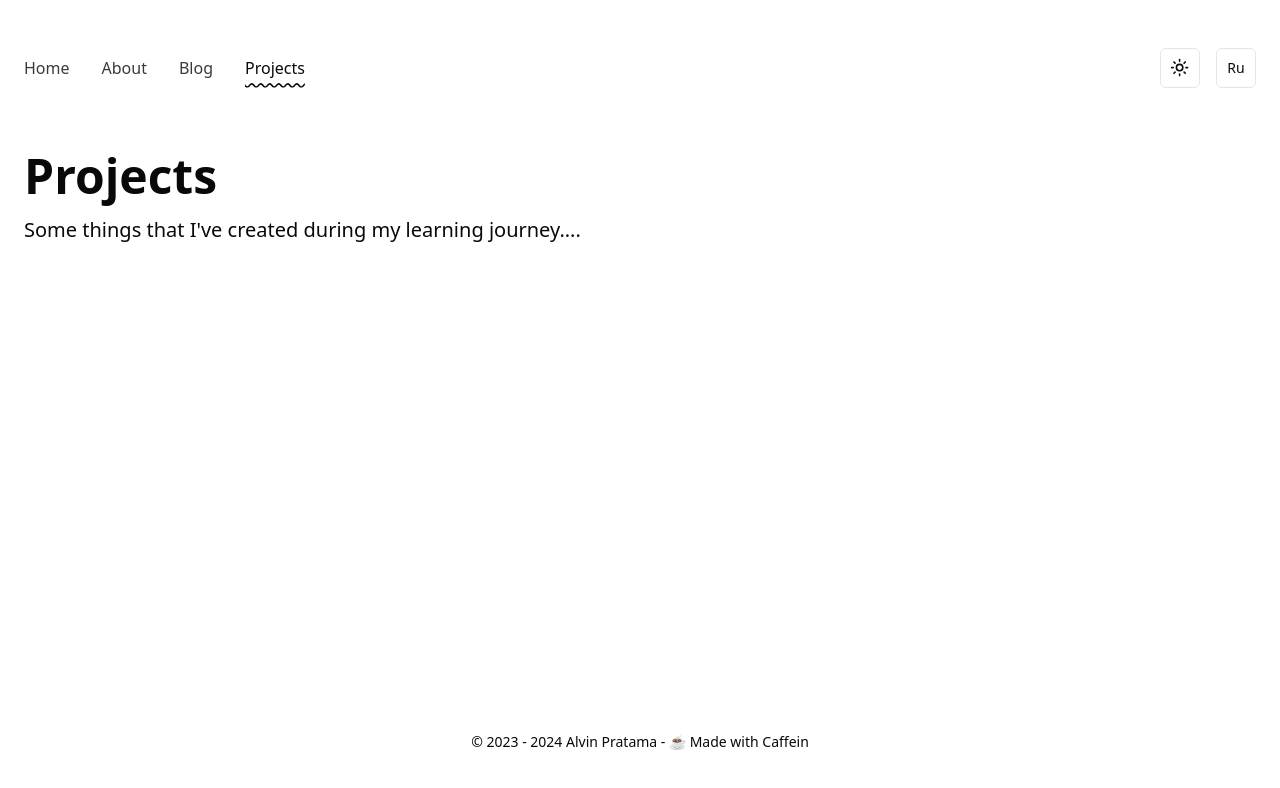
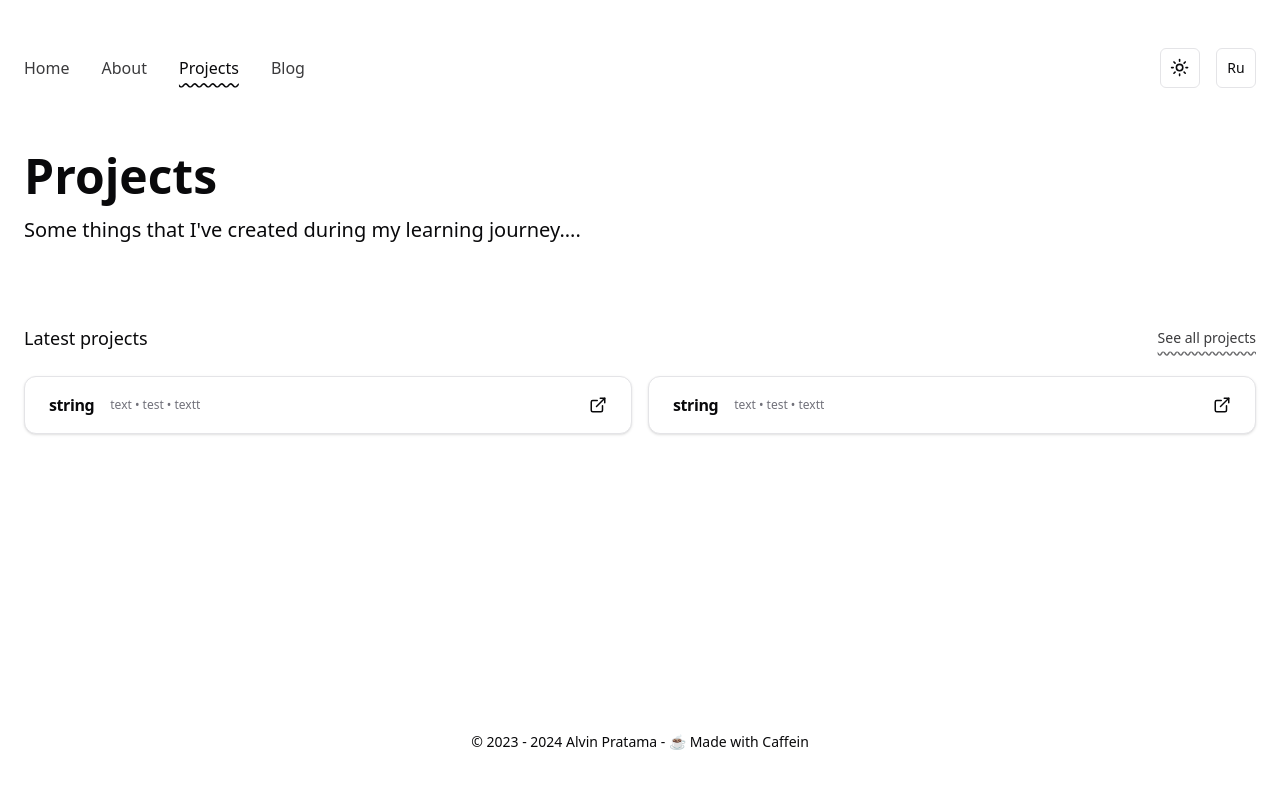
Before and after one commit to palveeen22/alvinpratama, a Next.js app: page /projects in a window 1280 px wide. Shown: the top 788 px of the page. Built offline with nearby package versions, Linux system fonts and the light colour scheme.

Commit message:
style: card project style added

```diff
--- a/src/app/projects/page.tsx
+++ b/src/app/projects/page.tsx
@@ -1,6 +1,9 @@
 import React from 'react'
 import { MotionArticle, MotionDiv, MotionSection } from '@/components/MotionClient'
 import { project } from '@/data';
+import Link from 'next/link';
+import { projects } from '@/types';
+import ProjectCard from '@/components/ui/ProjectCard';
 
 
 
@@ -42,7 +45,31 @@ const page = () => {
                 <p className='text-xl break-words dark:text-foreground/80 text-pretty'>
                     {project.pharagraph}
                 </p>
-
+            </MotionArticle>
+            <MotionArticle
+                className='flex flex-col gap-6'
+                variants={sectionVariants}
+            >
+                <header className='flex w-full flex-row items-center justify-between gap-2'>
+                    <h3 className='text-lg'>Latest projects</h3>
+                    <Link
+                        className='text-foreground/80 hover:text-foreground/90 underline text-sm decoration-wavy hover:decoration-foreground/80 decoration-foreground/60 underline-offset-8'
+                        href='https://github.com/rhmnaulia'
+                        target='_blank'
+                    >
+                        See all projects
+                    </Link>
+                </header>
+                <MotionDiv
+                    className='grid grid-cols-2 gap-4'
+                    variants={containerVariants}
+                >
+                    {projects.map((project, idx) => (
+                        <MotionDiv key={idx} variants={cardVariants}>
+                            <ProjectCard project={project} />
+                        </MotionDiv>
+                    ))}
+                </MotionDiv>
             </MotionArticle>
 
         </MotionSection>
--- a/src/components/Navbar.tsx
+++ b/src/components/Navbar.tsx
@@ -15,12 +15,12 @@ export const NAV_MENU_LINK = [
     path: '/about',
   },
   {
+    label: 'Projects',
+    path: '/projects',
+  },
+  {
     label: 'Blog',
     path: '/blogs',
-  },
-  {
-    label: 'Projects',
-    path: '/projects',
   },
 ]
 
--- a/src/types/index.ts
+++ b/src/types/index.ts
@@ -11,5 +11,7 @@ export const allPosts = [
 ];
 
 export const projects = [
+	{ url: "string", title: "string", stacks: ["text", "test", "textt"] },
 	{ url: "string", title: "string", stacks: ["text", "test", "textt"]},
+
 ];
```
